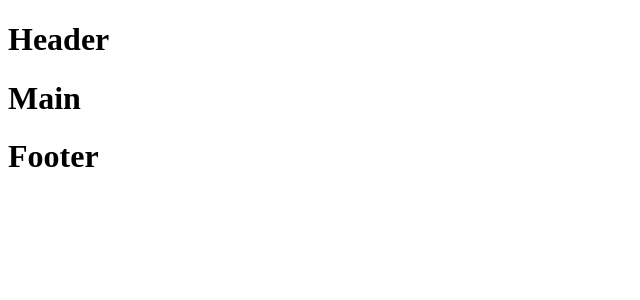
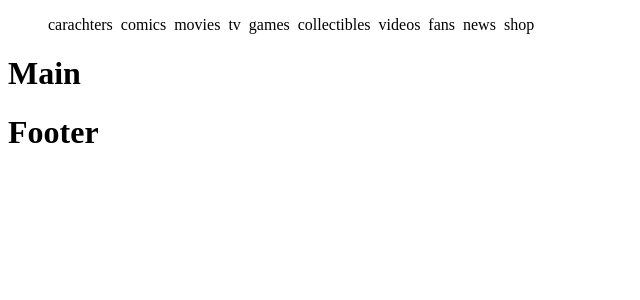
Before and after one commit to giuseppelamaestra/vite-comics, a Vue app: page / in a window 1280 px wide. Shown: the top 300 px of the page, without its empty margins (0-640 px from the left). Built offline with nearby package versions, Linux system fonts and the light colour scheme.

Commit message:
adding navbar

```diff
--- a/src/App.vue
+++ b/src/App.vue
@@ -12,6 +12,7 @@ import NewFooter from './components/NewFooter.vue'
 </template>
 
 <style>
+@import './styles/general.scss'
 
 
 </style>
--- a/src/components/NewHeader.vue
+++ b/src/components/NewHeader.vue
@@ -1,7 +1,47 @@
 <template>
-    <h1>
-        Header
-    </h1>
+
+    <nav>
+
+       <ul class="flex">
+        <li>
+            carachters
+        </li>
+        <li>
+            comics
+        </li>
+        <li>
+           movies
+        </li>
+        <li>
+            tv
+
+        </li>
+        <li>
+              games
+        </li>
+        <li>
+             collectibles
+        </li>
+        <li>
+            videos
+        </li>
+        <li>
+             fans
+        </li>
+        <li>
+            news
+        </li>
+        <li>
+            shop
+        </li>
+       </ul>
+    </nav>
+
 </template>
-<script></script>
-<style></style>
+<script>
+
+</script>
+
+<style>
+
+</style>
--- a/src/styles/general.scss
+++ b/src/styles/general.scss
@@ -0,0 +1,16 @@
+
+.flex {
+    display: flex;
+
+
+}
+
+ul {
+    list-style-type: none;
+
+}
+
+li {
+
+    margin-right: .5rem;
+}
```
